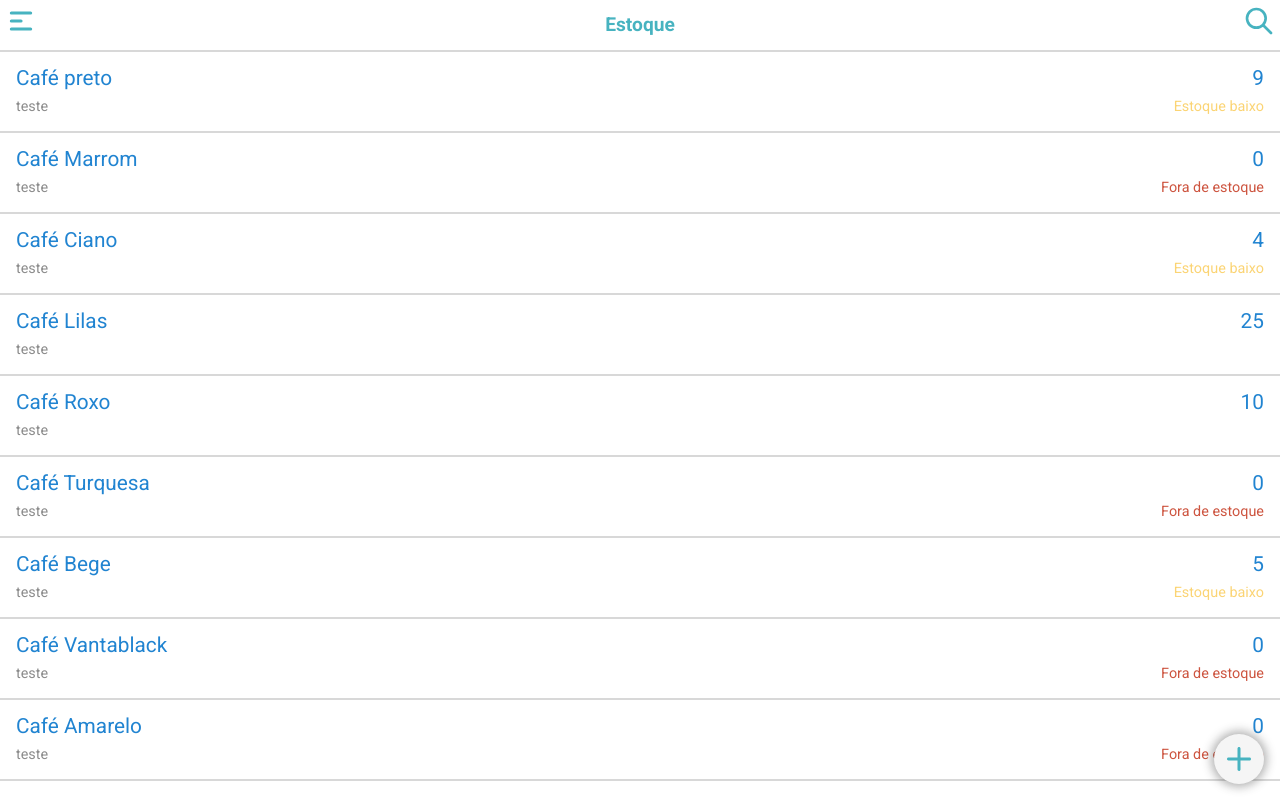
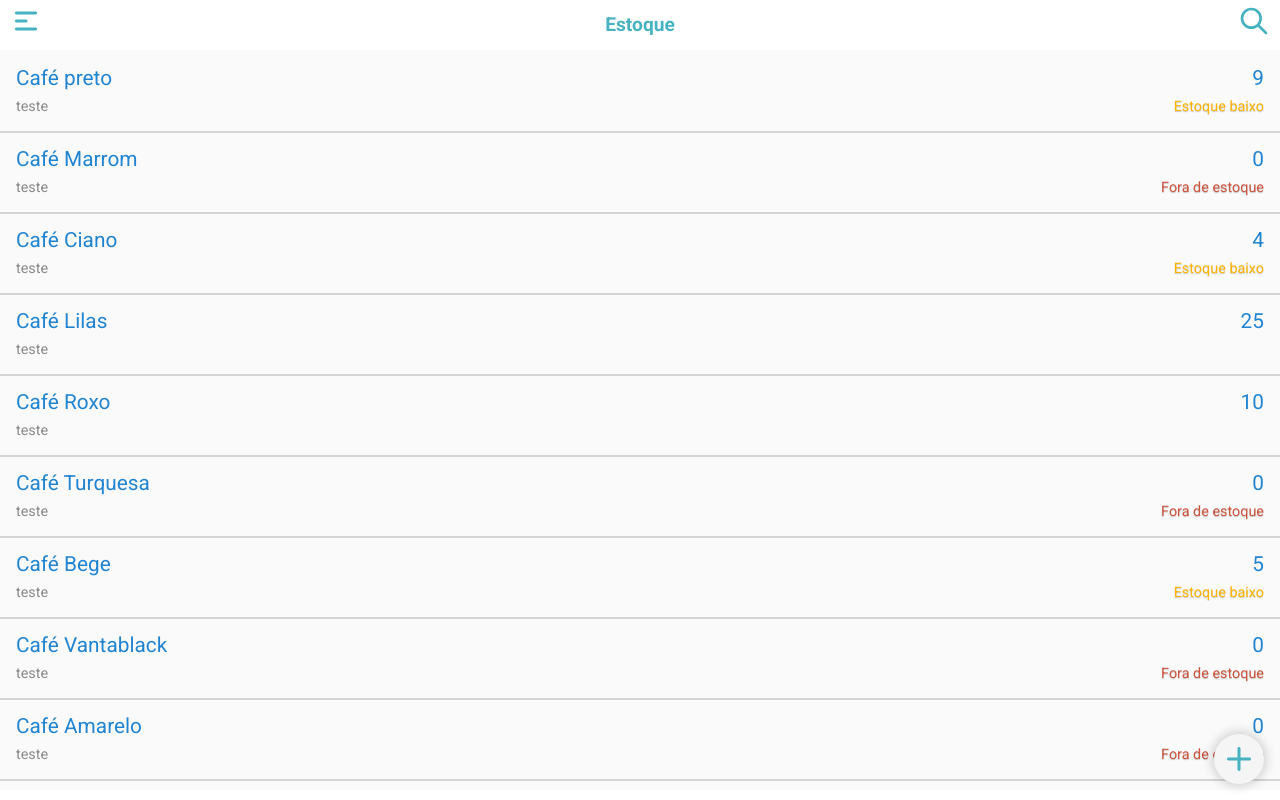
Before and after one commit to breno5g/qipu-project, a React (Vite) app: page / in a window 1280 px wide. Built offline with nearby package versions, Linux system fonts and the light colour scheme.

Commit message:
feat: improve css

```diff
--- a/src/components/AddProductButton/style.ts
+++ b/src/components/AddProductButton/style.ts
@@ -10,7 +10,7 @@ export const Container = styled.button`
   width: 50px;
   border: none;
   border-radius: 50%;
-  box-shadow: 0 0 10px 3px #33333360;
+  box-shadow: 0 0 10px 3px #33333330;
   color: var(--main-color);
   position: fixed;
   bottom: 1rem;
--- a/src/components/FoodCard/styles.ts
+++ b/src/components/FoodCard/styles.ts
@@ -44,6 +44,7 @@ export const Container = styled.div<ContainerProps>`
           return props.alertColor;
         }}
       );
+      text-shadow: 0 1px 1px #33333340;
     }
   }
 `;
--- a/src/components/Header/styles.ts
+++ b/src/components/Header/styles.ts
@@ -2,7 +2,7 @@ import styled from 'styled-components';
 
 export const Header = styled.header`
   .top-container {
-    padding: 0.3rem;
+    padding: 0.3rem 0.6rem;
     box-shadow: 0 2px #33333330;
 
     display: flex;
--- a/src/components/ProductList/styles.ts
+++ b/src/components/ProductList/styles.ts
@@ -3,6 +3,7 @@ import styled from 'styled-components';
 export const Container = styled.main`
   height: calc(100vh - 60px);
   overflow-y: scroll;
+  background-color: #fafafa;
 `;
 
 export const EmptyCard = styled.div`
@@ -10,11 +11,12 @@ export const EmptyCard = styled.div`
   width: 100%;
   display: flex;
   align-items: center;
-  padding: 1rem;
+  padding: 1.5rem 1rem;
 
   span {
-    font-size: 1.5rem;
+    font-size: 1rem;
     font-weight: 500;
     opacity: 0.5;
+    transform: translateY(7px);
   }
 `;
--- a/src/index.scss
+++ b/src/index.scss
@@ -8,6 +8,6 @@
 
 :root {
   --main-color: #47b3c0;
-  --low-stock-alert: #fbd474;
+  --low-stock-alert: #ffb500;
   --out-of-stock-alert: #cd543f;
 }
```
